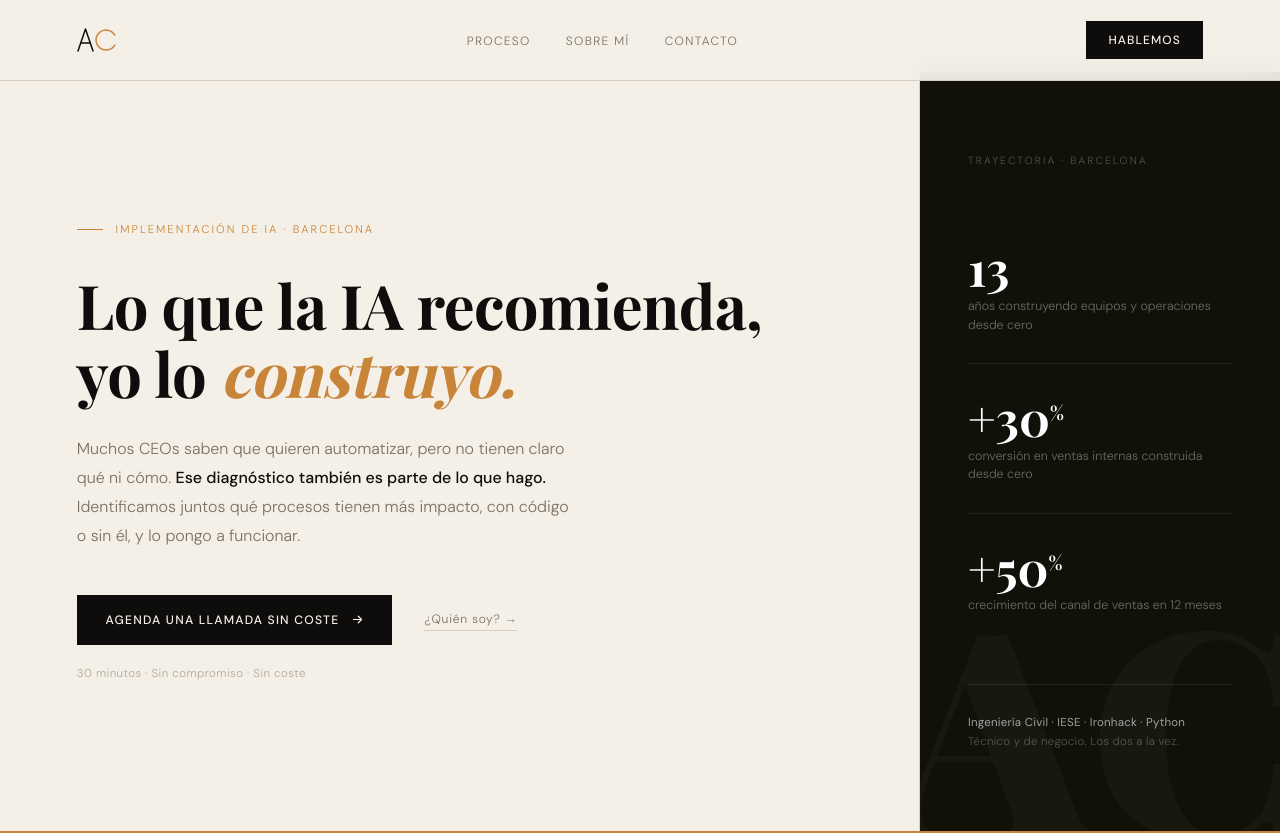
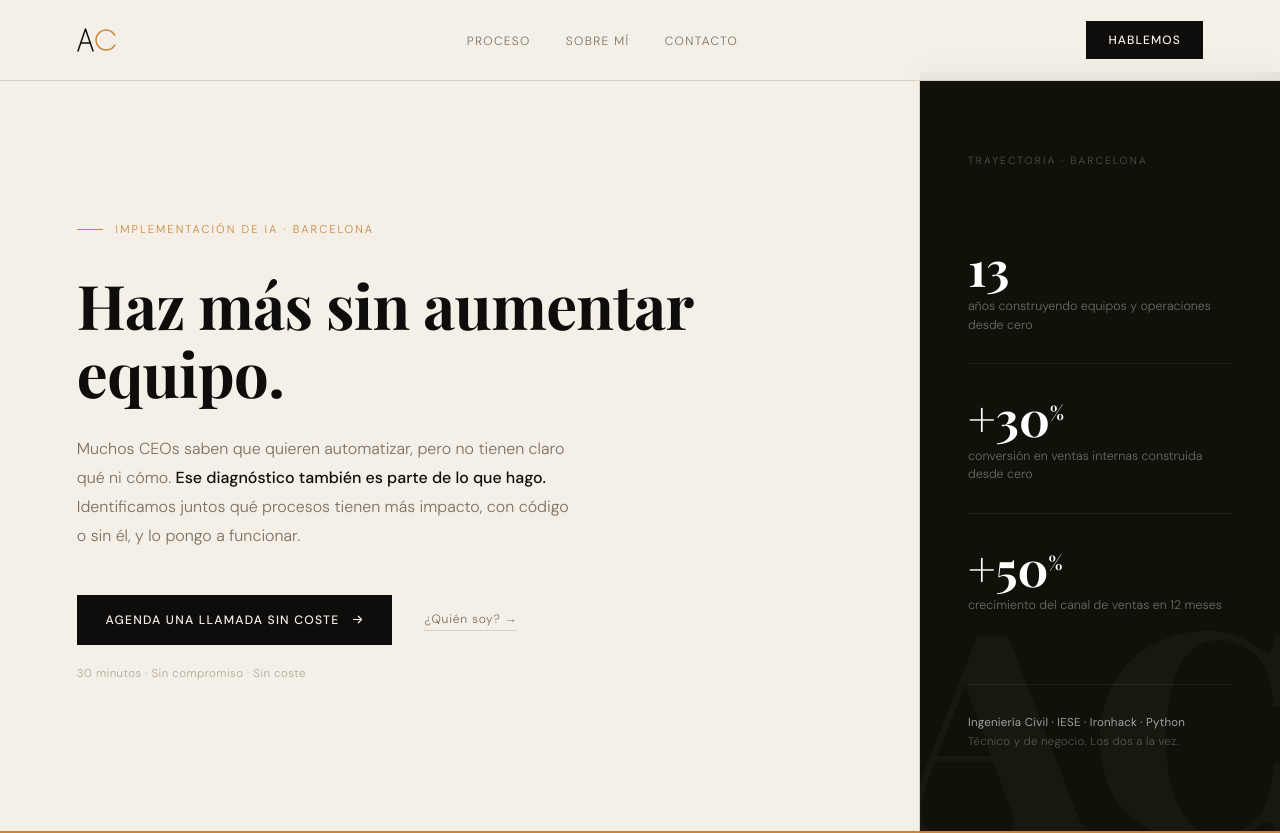
Before and after one commit to alejandroclose/alejandroclose, a Next.js app: page / in a window 1280 px wide. Shown: the top 833 px of the page. Built offline with nearby package versions, Linux system fonts and the light colour scheme; a web font is replaced by a local one.

Commit message:
Update main headline to 'Haz más sin aumentar equipo.'
https://claude.ai/code/session_01Q4i919XE7JheVvUejGrXXR

```diff
--- a/app/page.js
+++ b/app/page.js
@@ -22,7 +22,7 @@ export default function Home() {
       <section className="hero">
         <div className="hero-left">
           <p className="eyebrow">Implementación de IA · Barcelona</p>
-          <h1>Lo que la IA recomienda,<br />yo lo <em>construyo.</em></h1>
+          <h1>Haz más sin aumentar equipo.</h1>
           <p className="hero-desc">
             Muchos CEOs saben que quieren automatizar, pero no tienen claro qué ni cómo.{' '}
             <strong>Ese diagnóstico también es parte de lo que hago.</strong> Identificamos juntos
```
